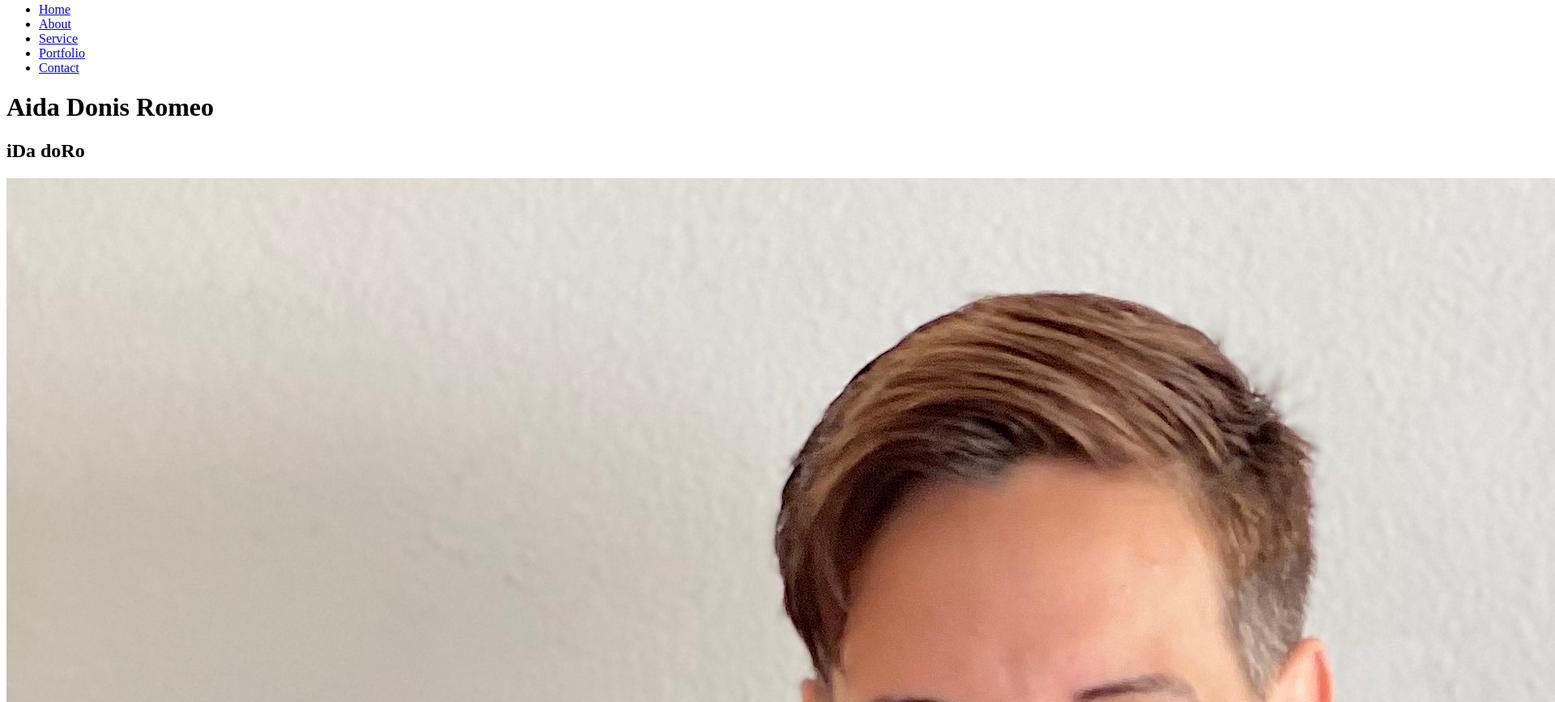
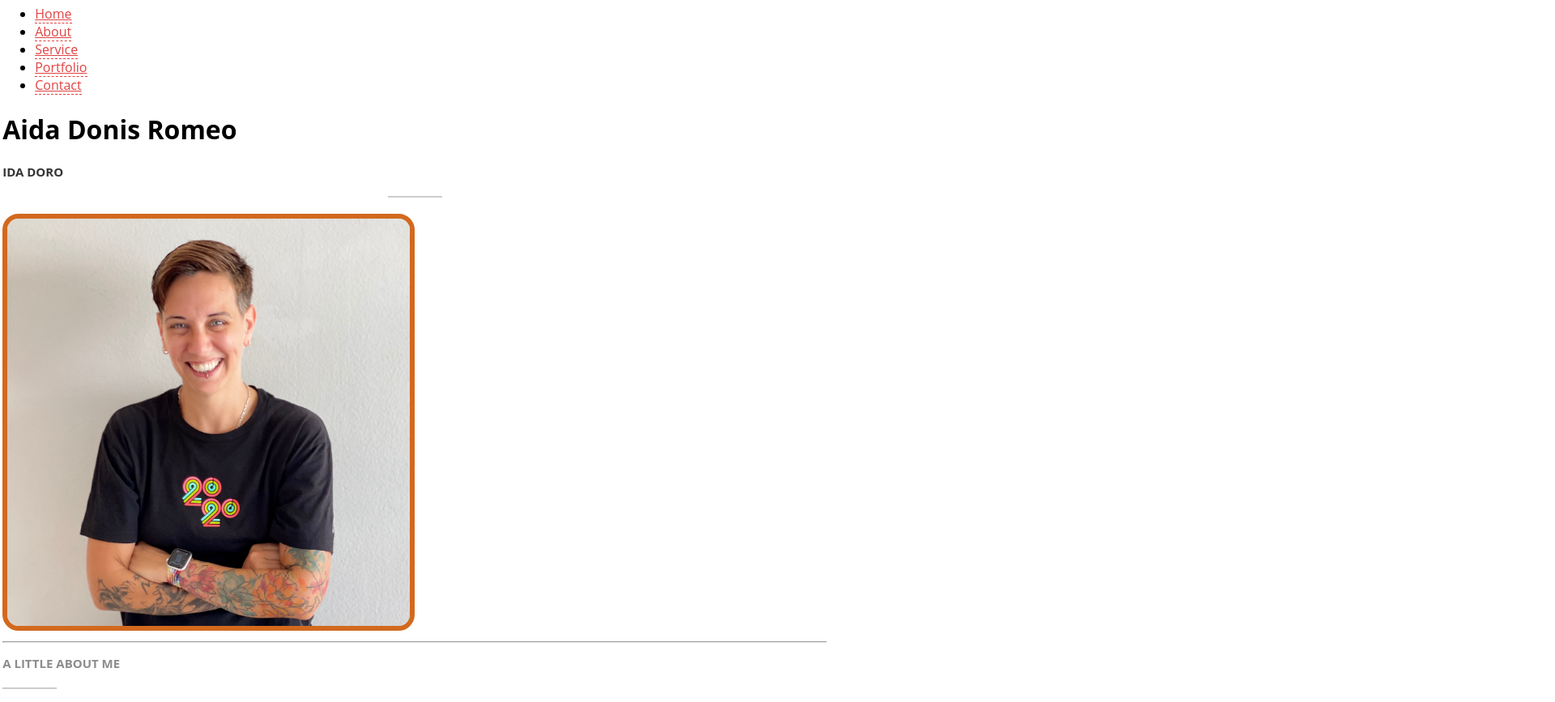
Before and after one commit to iDa-doRo/iDa.github.io, a plain HTML site: page index.html in a window 1280 px wide. Shown: the part 13-880 px from the top of the page at 81% size, 1920 px wide, since content can reach past the window. Drawn offline with Linux system fonts and the light colour scheme.

Commit message:
Create general style
created css doc with general webpage style

```diff
--- a/index.html
+++ b/index.html
@@ -10,6 +10,7 @@
     <meta http-equiv="X-UA-Compatible" content="IE=edge" />
     <meta name="viewport" content="width=device-width, initial-scale=1.0" />
     <title>Aida Donis Romeo Portfolio</title>
+    <link rel="stylesheet" href="stylesheet.css">
   </head>
   <body>
     <nav>
@@ -24,7 +25,7 @@
     <header>
       <h1 id="home">Aida Donis Romeo</h1>
       <h2>iDa doRo</h2>
-      <img src="img/aida.jpeg" alt="Aida Donis Romeo" />
+      <img id="aida_home" src="img/aida.jpeg" alt="Aida Donis Romeo" />
       <hr />
       <!--hr = horitzontal line across page-->
     </header>
--- /dev/null
+++ b/stylesheet.css
@@ -0,0 +1,93 @@
+/* ==========================Global Style======================== */
+body {
+  max-width: 64rem;
+  max-height: 47rem;
+  margin: auto;
+  padding: 0.2rem;
+  font-family: sans-serif;
+}
+
+* {
+  box-sizing: border-box;
+}
+
+a {
+  color: #e04343;
+  -webkit-transition: all 0.5s;
+  -moz-transition: all 0.5s;
+  -o-transition: all 0.5s;
+  transition: all 0.5s;
+  border-bottom: 1px dashed;
+  outline: none !important;
+}
+a:hover,
+a:focus,
+a:active {
+  color: #0d0d0d;
+  text-decoration: none;
+  outline: none !important;
+}
+p {
+  color: #8c9398;
+  word-spacing: 1px;
+  line-height: 25px;
+  font-size: 14px;
+}
+h2 {
+  font-size: 15px;
+  color: #353535 !important;
+  text-transform: uppercase;
+  font-weight: bold;
+}
+h2::after {
+  content: " ";
+  border: solid 1px #cccccc;
+  display: block;
+  width: 65px;
+  margin: 20px auto;
+}
+h3 {
+  font-size: 15px;
+  color: #8c8c8c;
+  text-transform: uppercase;
+  font-weight: bold;
+}
+h3::after {
+  content: " ";
+  border: solid 1px #cccccc;
+  display: block;
+  width: 65px;
+  margin-top: 20px;
+}
+
+/*===================BASE==========================*/
+
+html {
+  font-size: 100%;
+  -webkit-text-size-adjust: 100%;
+  -ms-text-size-adjust: 100%;
+}
+html,
+html a {
+  -webkit-font-smoothing: antialiased;
+  text-shadow: 1px 1px 1px rgba(0, 0, 0, 0.004);
+}
+html,
+button,
+input,
+select,
+textarea {
+  font-family: "Varela Round", sans-serif;
+}
+body {
+  margin: 0;
+  font-family: "Open Sans", sans-serif;
+}
+#aida_home {
+  width: 50%;
+  height: 50%;
+  border: 6px;
+  border-radius: 20px;
+  border-style: solid;
+  border-color: chocolate;
+}
```
